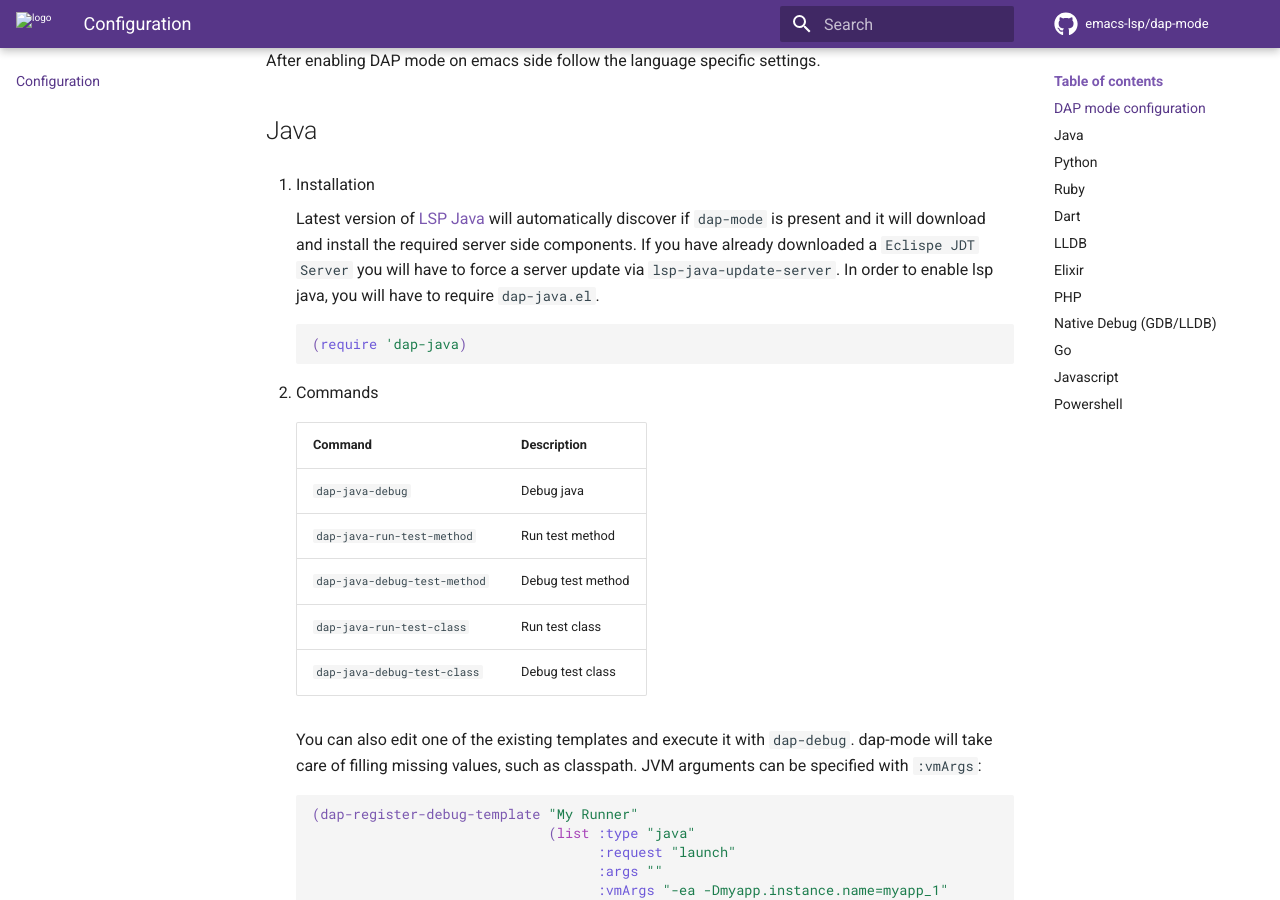
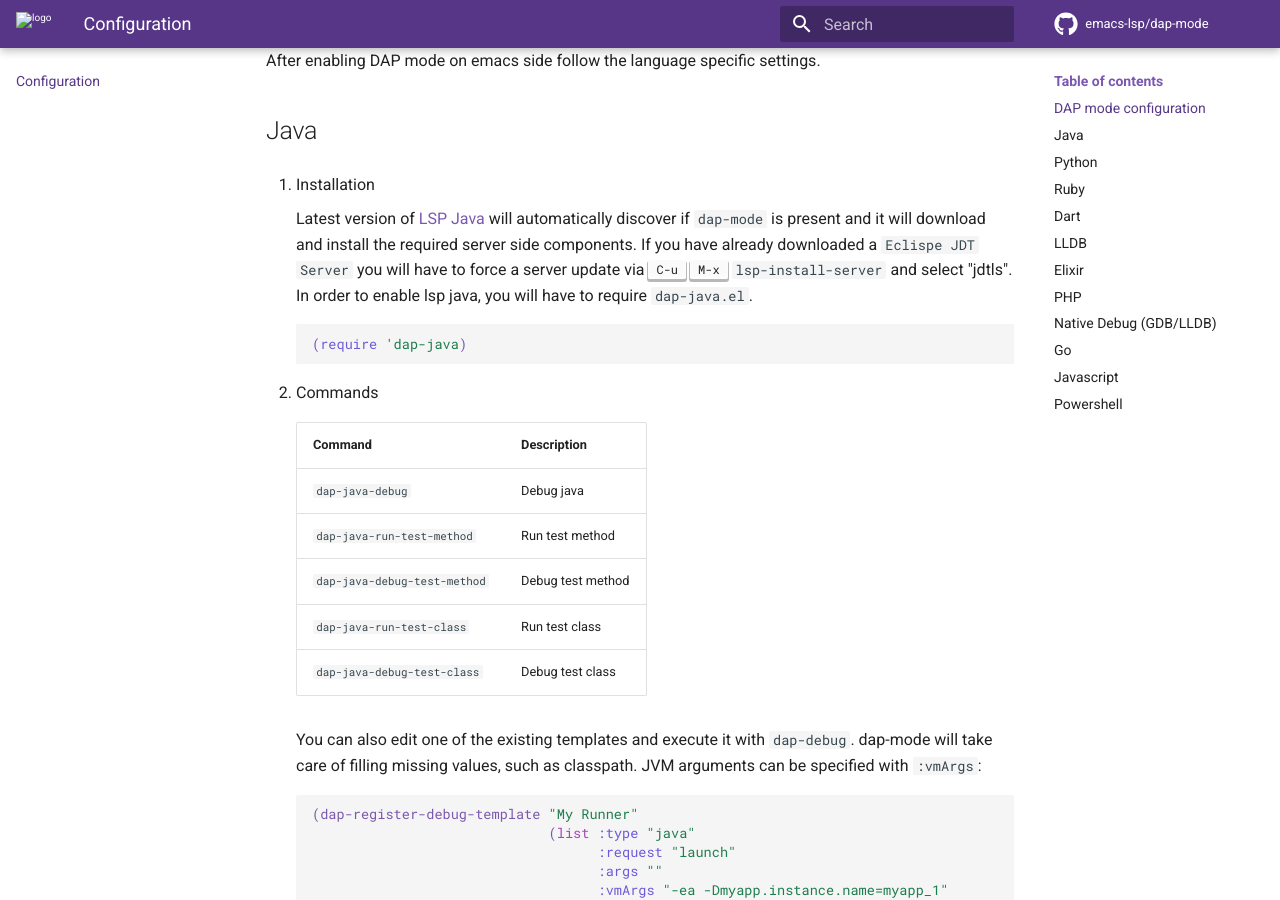
Before and after one commit to emacs-lsp/dap-mode, an MkDocs documentation site: the page built from docs/page/configuration.md, in a window 1280 px wide and 900 px high, scrolled down 699 px. Built offline with MkDocs 1.6.1 and Material for MkDocs 9.7.7, drawn with Linux system fonts in a browser that asks for light colours; comment, search, counter and statistics services are not loaded.

Commit message:
Update documentation. (#289)
* Update documentation.

`lsp-java-update-server` is deprectated. Calling this function
indicates the new way to update the server is `C-u M-x
lsp-install-server`.

* Update docs/page/configuration.md

Co-authored-by: Eric Dallo <ercdll1337@gmail.com>

Co-authored-by: Eric Dallo <ercdll1337@gmail.com>

````diff
--- a/docs/page/configuration.md
+++ b/docs/page/configuration.md
@@ -39,8 +39,9 @@ settings.
     will automatically discover if `dap-mode` is present and it will
     download and install the required server side components. If you
     have already downloaded a `Eclispe JDT Server` you will have to
-    force a server update via `lsp-java-update-server`. In order to
-    enable lsp java, you will have to require `dap-java.el`.
+    force a server update via <kbd>C-u</kbd> <kbd>M-x</kbd> `lsp-install-server` and select
+    "jdtls". In order to enable lsp java, you will have to require
+    `dap-java.el`.
 
     ``` elisp
     (require 'dap-java)
````
